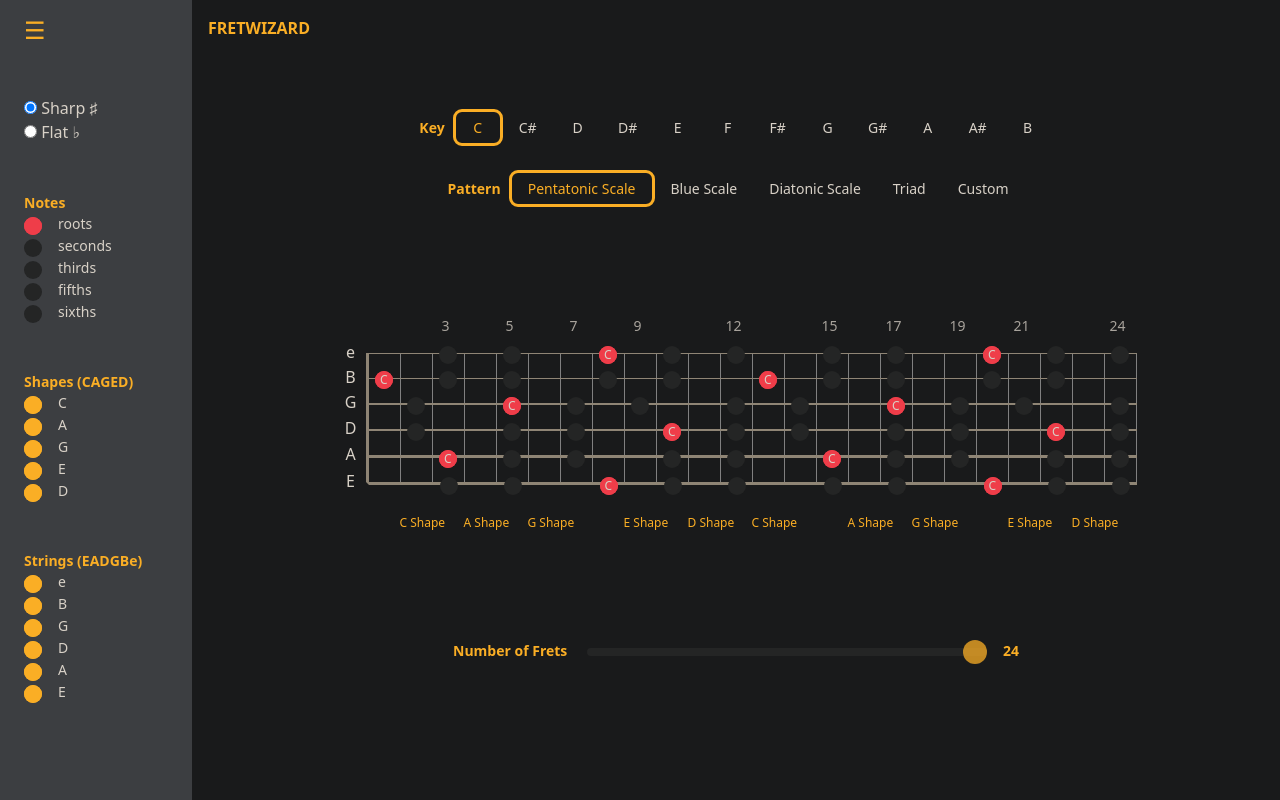
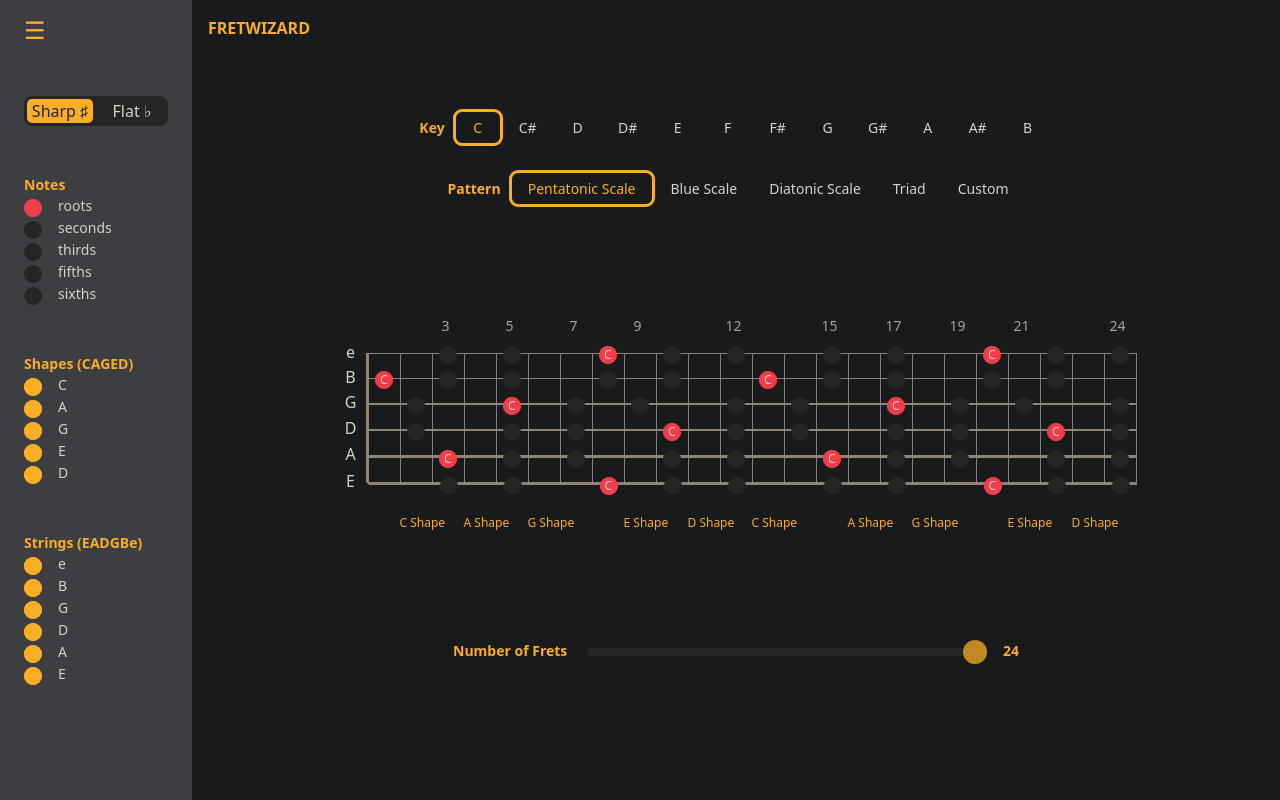
Before and after one commit to DevJhom/fret-wizard, a Vue app: page / in a window 1280 px wide. Built offline with nearby package versions, Linux system fonts and the light colour scheme.

Commit message:
add styling for accidental toggle in sidebar

```diff
--- a/src/assets/scss/main.scss
+++ b/src/assets/scss/main.scss
@@ -41,7 +41,7 @@ a:hover {
 }
 
 button {
-  border-radius: 8px;
+  border-radius: 9px;
   border: 1px solid transparent;
   padding: 0.6em 1.2em;
   font-size: 1em;
--- a/src/assets/scss/notes.scss
+++ b/src/assets/scss/notes.scss
@@ -20,7 +20,7 @@
     display: block;
     width: 18px;
     height: 18px;
-    background-color: #242525;
+    background-color: $black;
     border-radius: 50%;
     transform: scale(0);
     // transition: transform 0.5s ease;
--- a/src/assets/scss/range-input.scss
+++ b/src/assets/scss/range-input.scss
@@ -11,7 +11,7 @@ input[type="range"]:focus {
 }
 
 input[type="range"]::-webkit-slider-runnable-track {
-  background-color: #242525;
+  background-color: $black;
   border-radius: 0.5rem;
   height: 0.5rem;
 }
--- a/src/assets/scss/variables.scss
+++ b/src/assets/scss/variables.scss
@@ -1,4 +1,4 @@
-$black: #605d60;
+$black: #242525;
 
 $gray: #393937;
 $gray-1: #696d6f;
--- a/src/components/SideBar.vue
+++ b/src/components/SideBar.vue
@@ -21,12 +21,17 @@ const toggleSidebar = () => {
         <Transition name="fade">
             <div v-show="isCollapsed">
                 <!-- Accidental -->
-                <div class="d-flex flex-column text-start mt-5">
+                <div class="d-flex mt-5 accidental-radio">
                     <label>
-                        <input type="radio" value="sharp" v-model="currentAccidental" @change="patternStore.updateToEqualAccidental()"/> Sharp ♯
+                        <input type="radio" value="sharp" v-model="currentAccidental" @change="patternStore.updateToEqualAccidental()">
+                            <div class="label"> Sharp ♯ </div>
+                        </input>
                     </label>
+
                     <label>
-                        <input type="radio" value="flat" v-model="currentAccidental" @change="patternStore.updateToEqualAccidental()"/> Flat ♭
+                        <input type="radio" value="flat" v-model="currentAccidental" @change="patternStore.updateToEqualAccidental()">
+                            <div class="label"> Flat ♭ </div>
+                        </input>
                     </label>
                 </div>
 
@@ -166,7 +171,7 @@ const toggleSidebar = () => {
 
 .highlightNotes-filter .checkbox__checkmark {
     margin-top: 4px !important;
-    background-color: #242525;
+    background-color: $black;
 }
 
 .fade-enter-active,
@@ -178,4 +183,30 @@ const toggleSidebar = () => {
 .fade-leave-to {
   opacity: 0;
 }
+
+// Accidental
+.accidental-radio label {
+    width: 100%;
+    padding: 3px;
+    background-color: $black;
+    cursor: pointer;
+}
+
+.accidental-radio label:first-child {
+    border-radius: 8px 0 0 8px;
+}
+
+.accidental-radio label:last-child {
+    border-radius: 0 8px 8px 0;
+}
+
+.accidental-radio input {
+    display: none;
+}
+
+.accidental-radio input:checked + .label {
+    background-color: $yellow;
+    border-radius: 5px;
+    color: $black;
+}
 </style>
```
